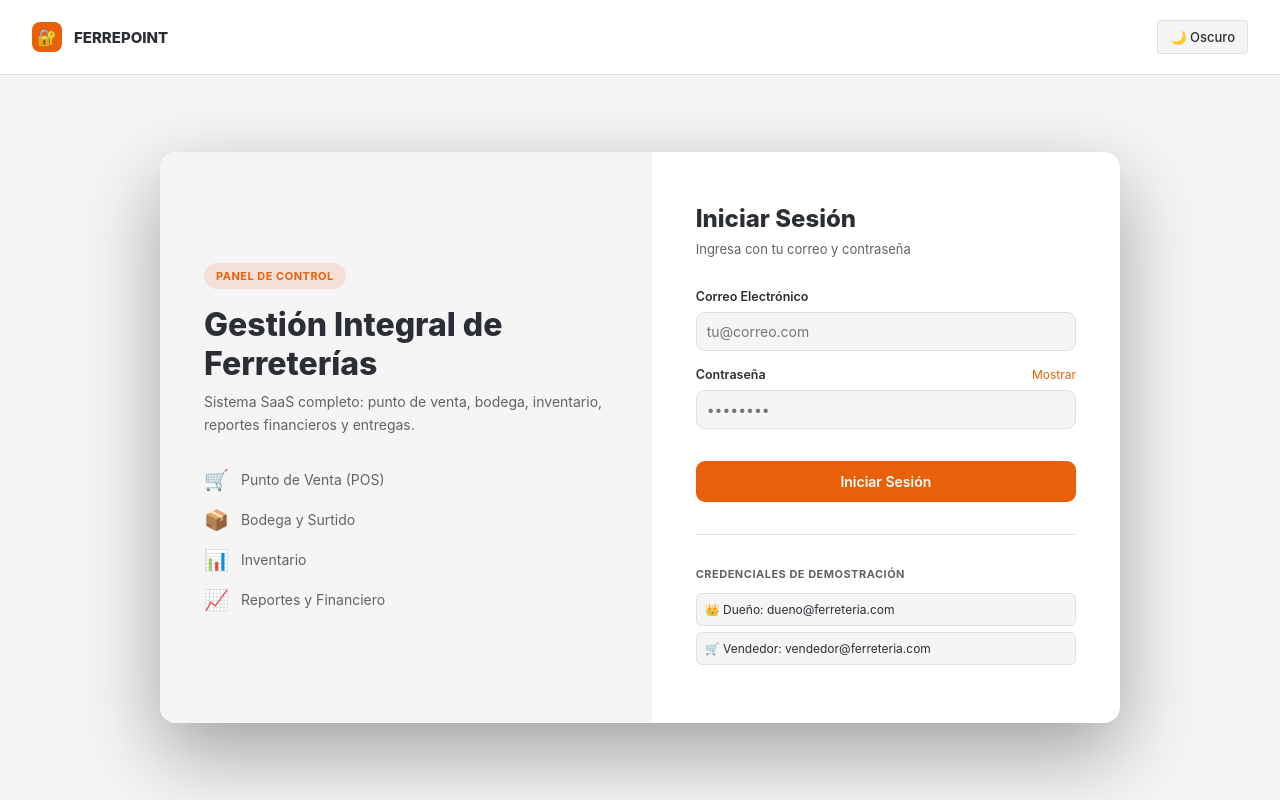
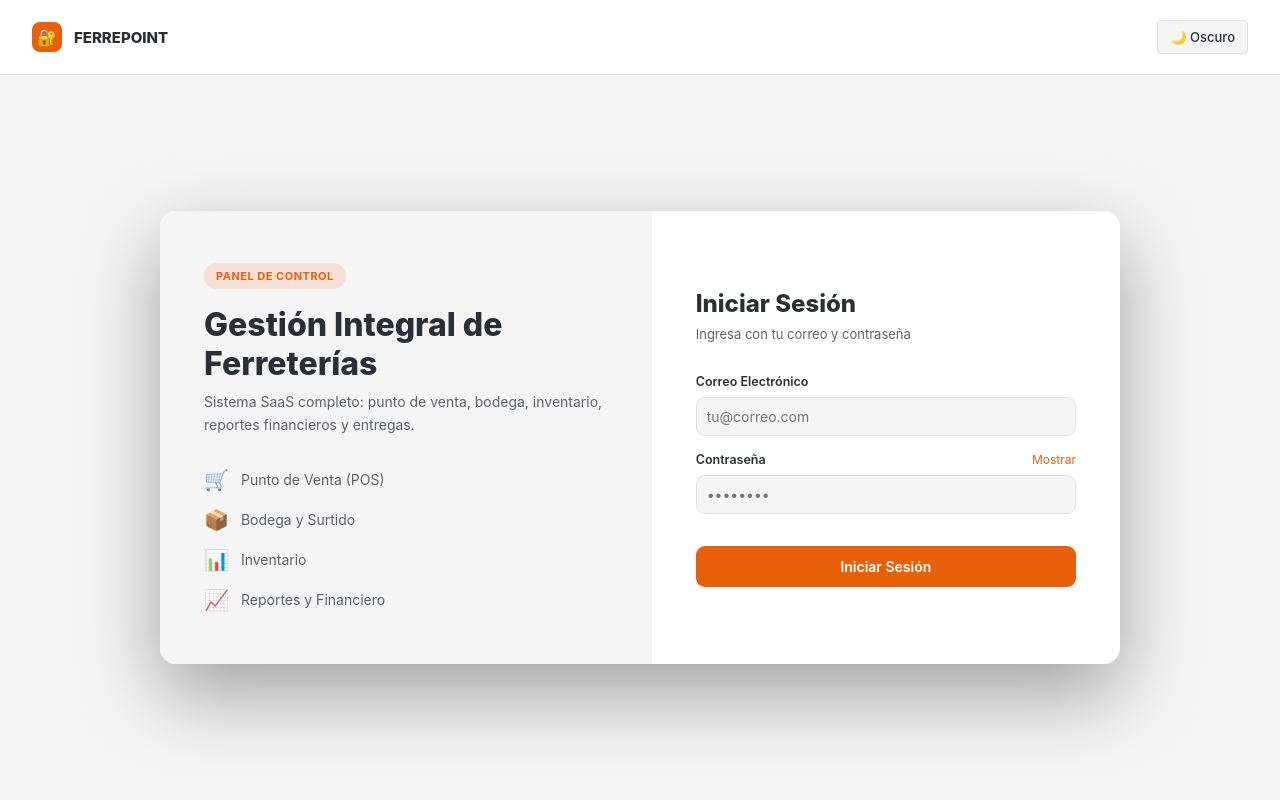
Before and after one commit to difusionculturaluaaan-ops/FERREPOINT, a Next.js app: page /login in a window 1280 px wide. Built offline with nearby package versions, Linux system fonts and the light colour scheme; no server answers.

Commit message:
style: remove demo credentials buttons from login page

```diff
--- a/src/app/login/page.tsx
+++ b/src/app/login/page.tsx
@@ -355,49 +355,6 @@ export default function LoginPage() {
                 {isLoading ? 'Verificando...' : 'Iniciar Sesión'}
               </button>
             </form>
-
-            {/* Demo Credentials */}
-            <div style={{ marginTop: '2rem', paddingTop: '2rem', borderTop: '1px solid var(--border-color)' }}>
-              <p style={{
-                fontSize: '11px',
-                fontWeight: '700',
-                color: 'var(--text-secondary)',
-                textTransform: 'uppercase',
-                letterSpacing: '0.5px',
-                marginBottom: '0.75rem'
-              }}>
-                Credenciales de Demostración
-              </p>
-              {demoCredentials.map(cred => (
-                <button
-                  key={cred.email}
-                  onClick={() => handleDemoLogin(cred.email)}
-                  style={{
-                    width: '100%',
-                    padding: '8px',
-                    background: 'var(--bg-secondary)',
-                    border: '1px solid var(--border-color)',
-                    borderRadius: '6px',
-                    color: 'var(--text-primary)',
-                    fontSize: '12px',
-                    cursor: 'pointer',
-                    marginBottom: '6px',
-                    textAlign: 'left',
-                    transition: 'all 0.2s'
-                  }}
-                  onMouseEnter={e => {
-                    e.currentTarget.style.background = 'var(--accent-orange)'
-                    e.currentTarget.style.color = '#fff'
-                  }}
-                  onMouseLeave={e => {
-                    e.currentTarget.style.background = 'var(--bg-secondary)'
-                    e.currentTarget.style.color = 'var(--text-primary)'
-                  }}
-                >
-                  {cred.role}: {cred.email}
-                </button>
-              ))}
-            </div>
           </div>
         </div>
       </div>
```
